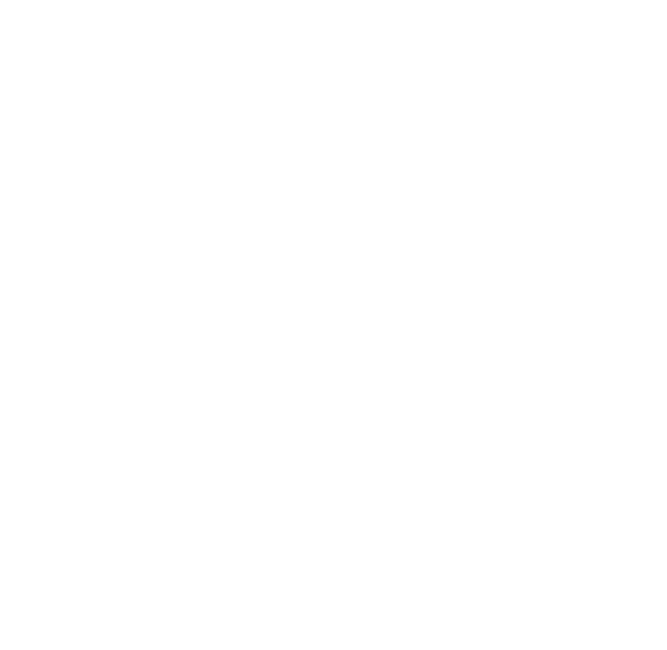
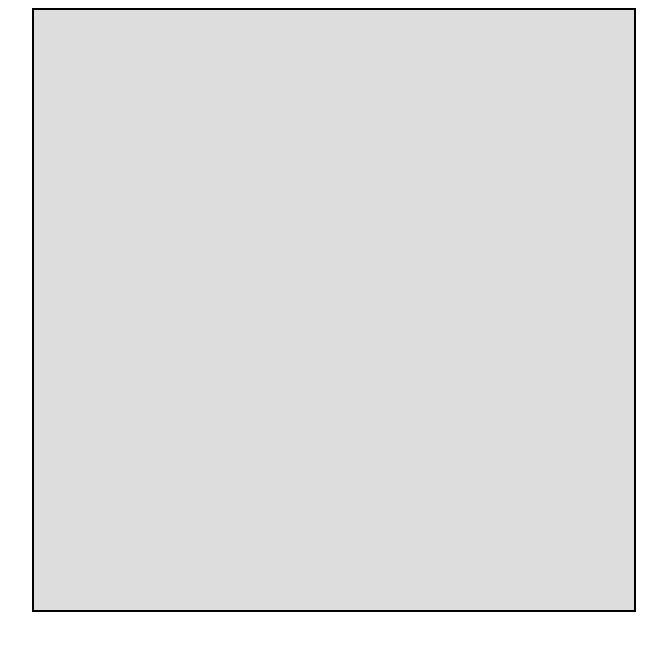
Before and after one commit to Albert4ly/snakeGame, a React (Vite) app: page / in a window 1280 px wide. Shown: the top 650 px of the page, without its empty margins (306-973 px from the left). Built offline with nearby package versions, Linux system fonts and the light colour scheme.

Commit message:
feat:import-styles-to-game-board

```diff
--- a/src/components/BoardGame/BoardGame.jsx
+++ b/src/components/BoardGame/BoardGame.jsx
@@ -1,4 +1,5 @@
-import { ROWS, COLS } from "../../initGameConfig";
+import './BoardGame.css';
+import { ROWS, COLS, CELL } from "../../initGameConfig";
 
 function BoardGame() {
 
@@ -11,7 +12,9 @@
    }
 
    return (
-      <div className="boardGame">
+      <div
+         style={{width: COLS*CELL, height: ROWS*CELL}}
+         className="boardGame">
          {cells}
       </div>
     )
```
